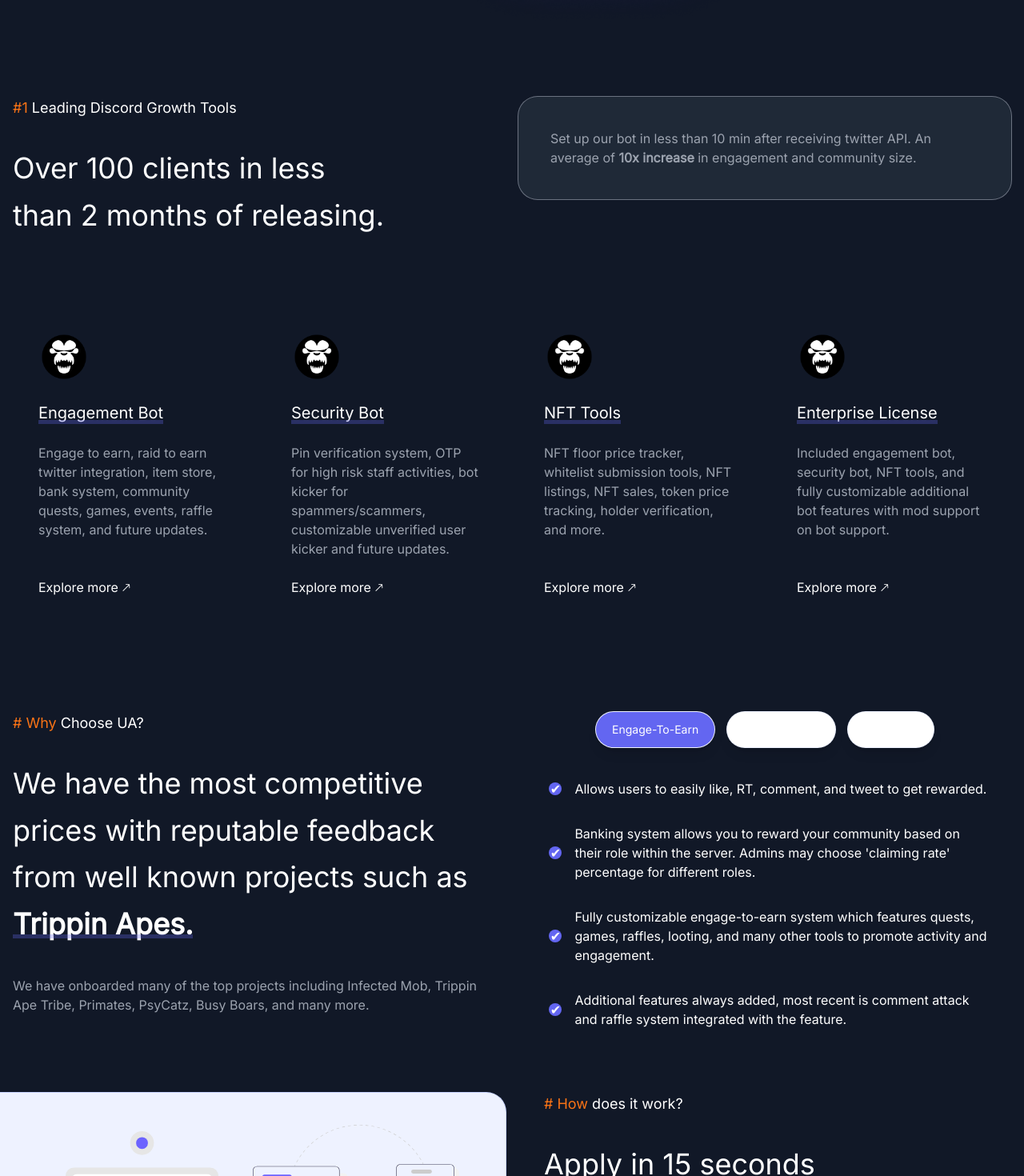
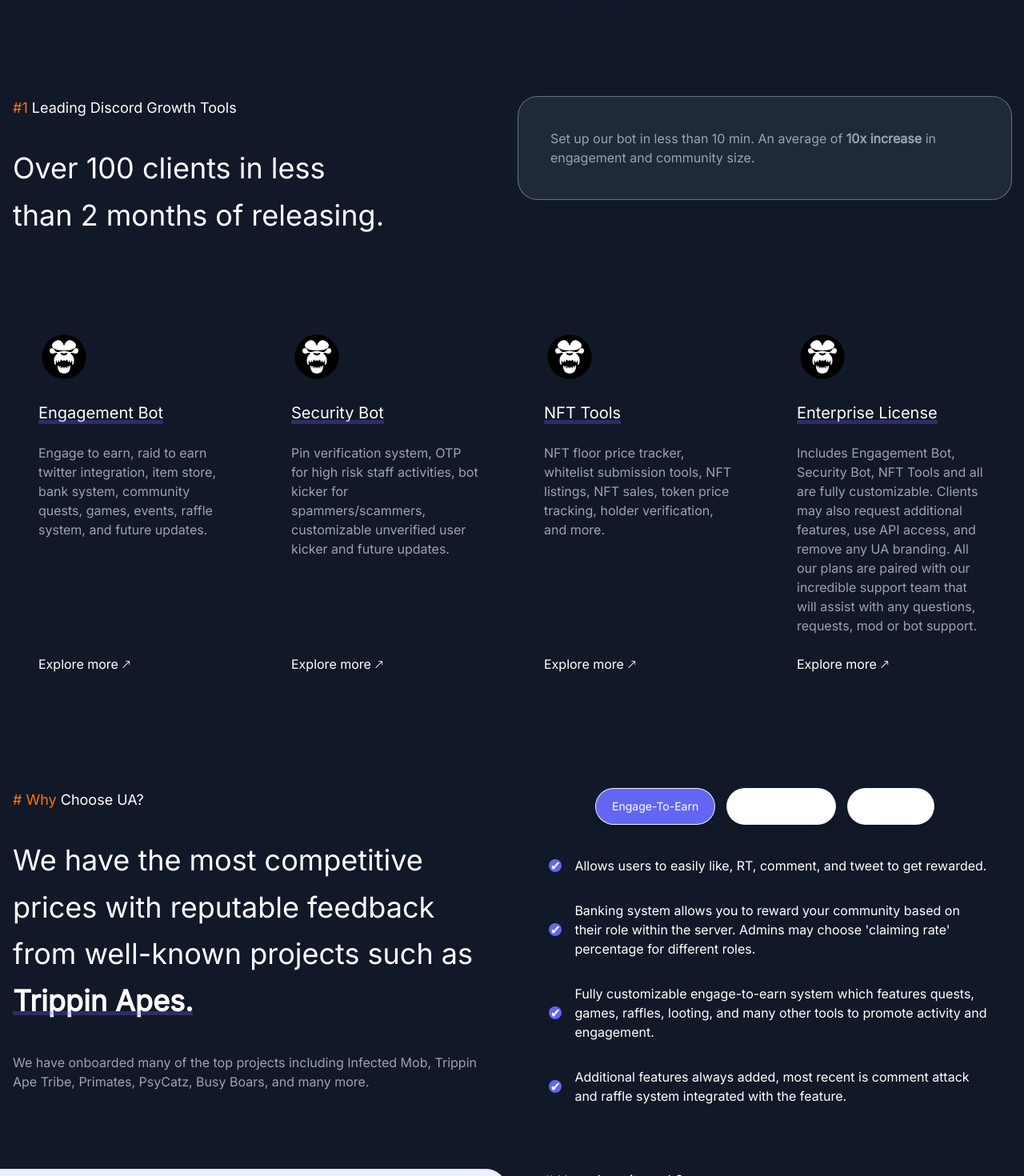
Before and after one commit to jhigger/ua-client-page, a Next.js app: page / in a window 1280 px wide. Shown: the part 740-2210 px from the top of the page at 80% size. Built offline with nearby package versions, Linux system fonts and the light colour scheme.

Commit message:
update contents

```diff
--- a/src/components/Features.tsx
+++ b/src/components/Features.tsx
@@ -26,7 +26,7 @@ const Features = () => {
 			image: "/assets/images/utilityape.png",
 			name: "Enterprise License",
 			description:
-				"Included engagement bot, security bot, NFT tools, and fully customizable additional bot features with mod support on bot support.",
+				"Includes Engagement Bot, Security Bot, NFT Tools and all are fully customizable. Clients may also request additional features, use API access, and remove any UA branding. All our plans are paired with our incredible support team that will assist with any questions, requests, mod or bot support.",
 			link: "#pricing",
 		},
 	];
@@ -46,9 +46,8 @@ const Features = () => {
 			</div>
 			<div className="col-span-full md:col-span-10 md:col-start-2 lg:col-span-6 2xl:col-span-5">
 				<p className="rounded-3xl bg-gray-800 p-10 text-gray-400 ring-1 ring-gray-500">
-					Set up our bot in less than 10 min after receiving twitter
-					API. An average of <b>10x increase</b> in engagement and
-					community size.
+					Set up our bot in less than 10 min. An average of{" "}
+					<b>10x increase</b> in engagement and community size.
 				</p>
 			</div>
 			{features.map((feature, idx) => {
--- a/src/components/How.tsx
+++ b/src/components/How.tsx
@@ -69,7 +69,7 @@ const List = () => {
 			color: "bg-indigo-50 ring-indigo-200 text-indigo-500",
 			heading: "Start setting up the Discord bot",
 			content:
-				"After the bot has been invited to your server you can follow our getting started documentation here. Additionally we have a built-in quick setup command that will get you started.",
+				"After the bot has been invited to your server you can follow our getting started documentation here. Additionally, we have a built-in quick setup command that will get you started.",
 		},
 	];
 
--- a/src/components/Pricing.tsx
+++ b/src/components/Pricing.tsx
@@ -15,7 +15,7 @@ const Pricing = () => {
 				</h2>
 				<p className="mx-auto max-w-xl rounded-3xl bg-gray-800 p-4 text-center text-gray-400 ring-1 ring-gray-500">
 					Buy a GEN 1, GEN 2, or Pixel UA to get a Discount.
-					Collections are self deflationary for both GEN 2 and Pixel.{" "}
+					Collections are self-deflationary for both GEN 2 and Pixel.{" "}
 					<a
 						href="https://holders.utilityape.com/"
 						target="_blank"
@@ -46,10 +46,8 @@ const Products = () => {
 		{
 			product: "Security Bot",
 			list: [
-				"$40/mo for servers with less than or equal to 1k members",
-				"$60/mo for servers with more than 1k members",
-				"$80/mo for servers with more than 5k members",
-				"$100/mo for servers with more than 10k members + $40/mo for every additional 10k members.",
+				"Free for Engagement bot clients",
+				"Standalone pricing: $40/mo for any server size",
 			],
 			link: "https://kairos-nextjs-solana.vercel.app/",
 		},
--- a/src/components/Question.tsx
+++ b/src/components/Question.tsx
@@ -9,7 +9,7 @@ const Question = () => {
 					className="w-full"
 				/>
 			</div>
-			<div className="col-span-full text-center lg:col-span-6 text-black">
+			<div className="col-span-full text-center text-black lg:col-span-6">
 				<h2 className="mb-9 text-4xl leading-relaxed">
 					Have any question
 					<br />
@@ -20,8 +20,8 @@ const Question = () => {
 					?
 				</h2>
 				<p className="mb-5">
-					Create an application via <i>Start Free Trial</i>, or join
-					our discord server to reach out!
+					Email us or create a ticket on our discord server for
+					immediate support!
 				</p>
 				<button className="rounded-full bg-indigo-600 px-5 py-3 text-white shadow-md outline-none ring-indigo-600 ring-offset-2 hover:bg-indigo-500 focus:shadow-none focus:ring-2 active:bg-indigo-700 sm:mt-0 sm:ml-3">
 					<a
--- a/src/components/Why.tsx
+++ b/src/components/Why.tsx
@@ -10,7 +10,7 @@ const Why = () => {
 				</div>
 				<h2 className="mb-9 text-4xl leading-relaxed">
 					We have the most competitive prices with reputable feedback
-					from well known projects such as{" "}
+					from well-known projects such as{" "}
 					<span className="underlined inline-block w-max font-bold leading-none">
 						Trippin Apes.
 					</span>
```
